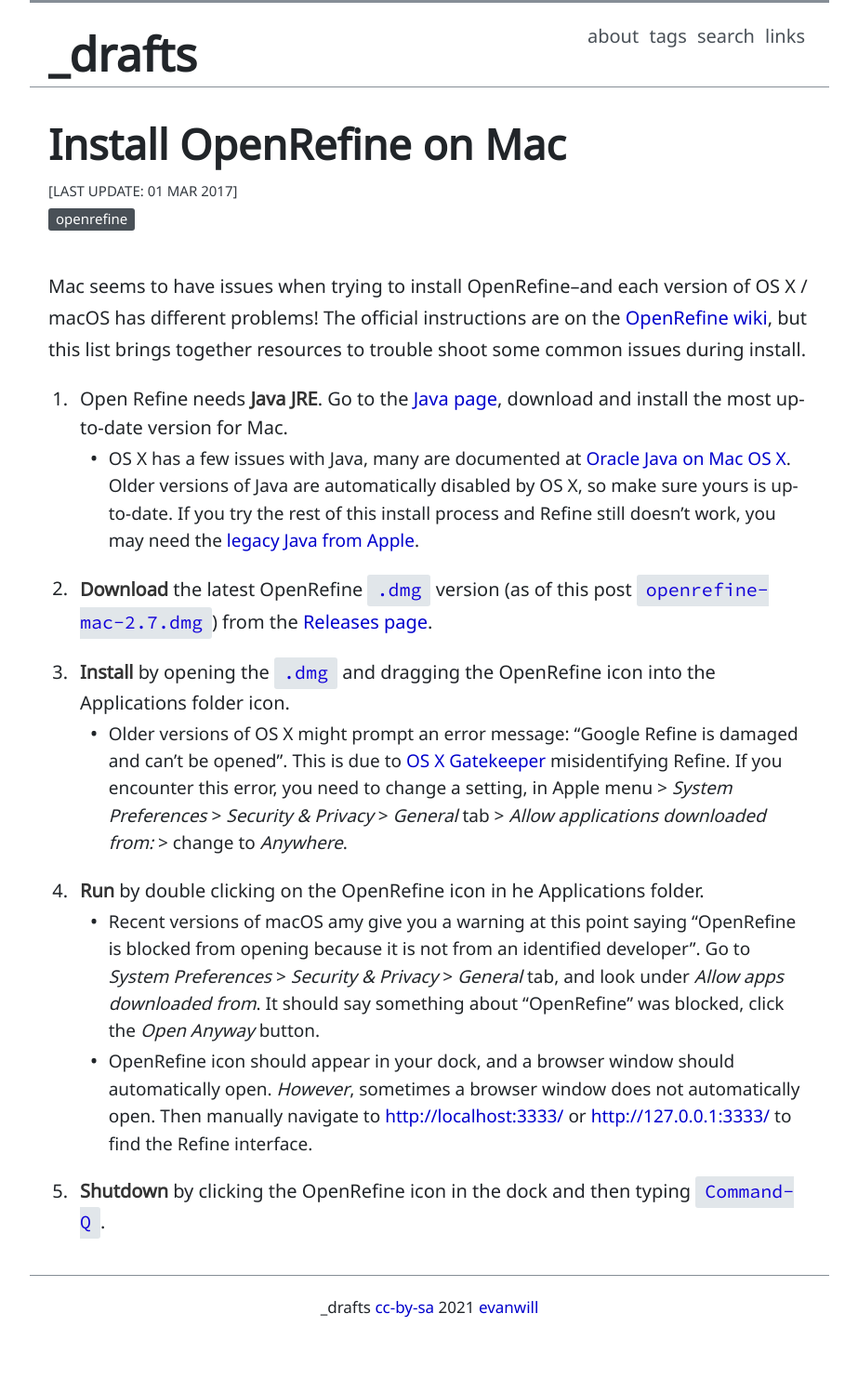
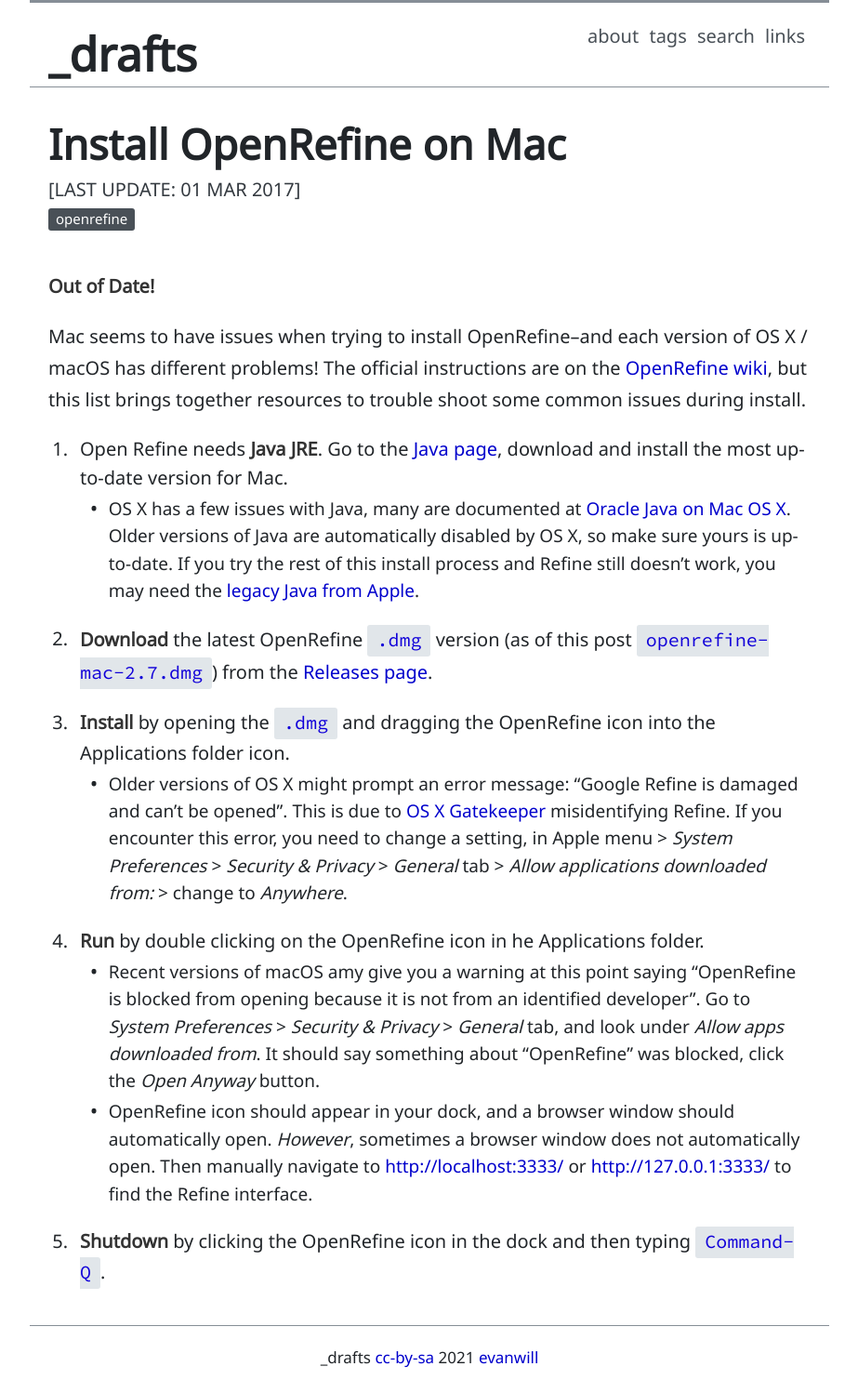
Before and after one commit to evanwill/_drafts, a Jekyll site: the page built from _notes/open-refine-osx.md, in a window 1280 px wide. Shown: the whole page at 93% size, without its empty margins (178-1101 px from the left). Built offline with Jekyll 4.4.1, drawn with Linux system fonts in a browser that asks for light colours; comment, search, counter and statistics services are not loaded; before the commit the page ends 1444 px from its top, so only the background shows below that.

Commit message:
make post date bigger

```diff
--- a/_notes/open-refine-osx.md
+++ b/_notes/open-refine-osx.md
@@ -3,7 +3,10 @@
 layout: post
 tags: [openrefine]
 date: 2017-03-01
+hide: true
 ---
+
+**Out of Date!**
 
 Mac seems to have issues when trying to install OpenRefine--and each version of OS X / macOS has different problems!
 The official instructions are on the [OpenRefine wiki](https://github.com/OpenRefine/OpenRefine/wiki/Installation-Instructions#mac-osx),
--- a/_sass/_layout.scss
+++ b/_sass/_layout.scss
@@ -71,7 +71,7 @@
   &-date {
     margin-bottom: .5rem;
     color: $oc-gray-8;
-    font-size: .75rem;
+    //font-size: .75rem;
     text-transform: uppercase;
   }
 
```
Also changed, not shown: _notes/openmusic.md (+1 -0 lines).
